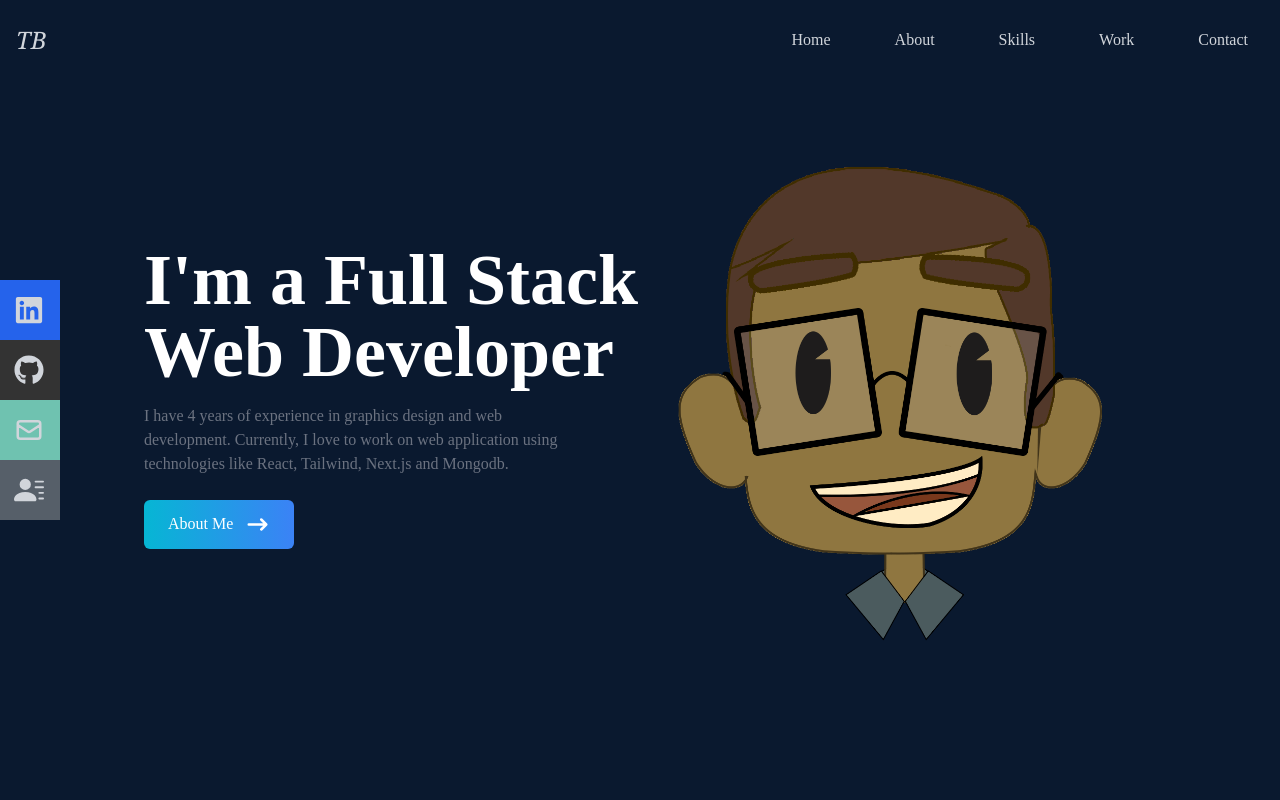
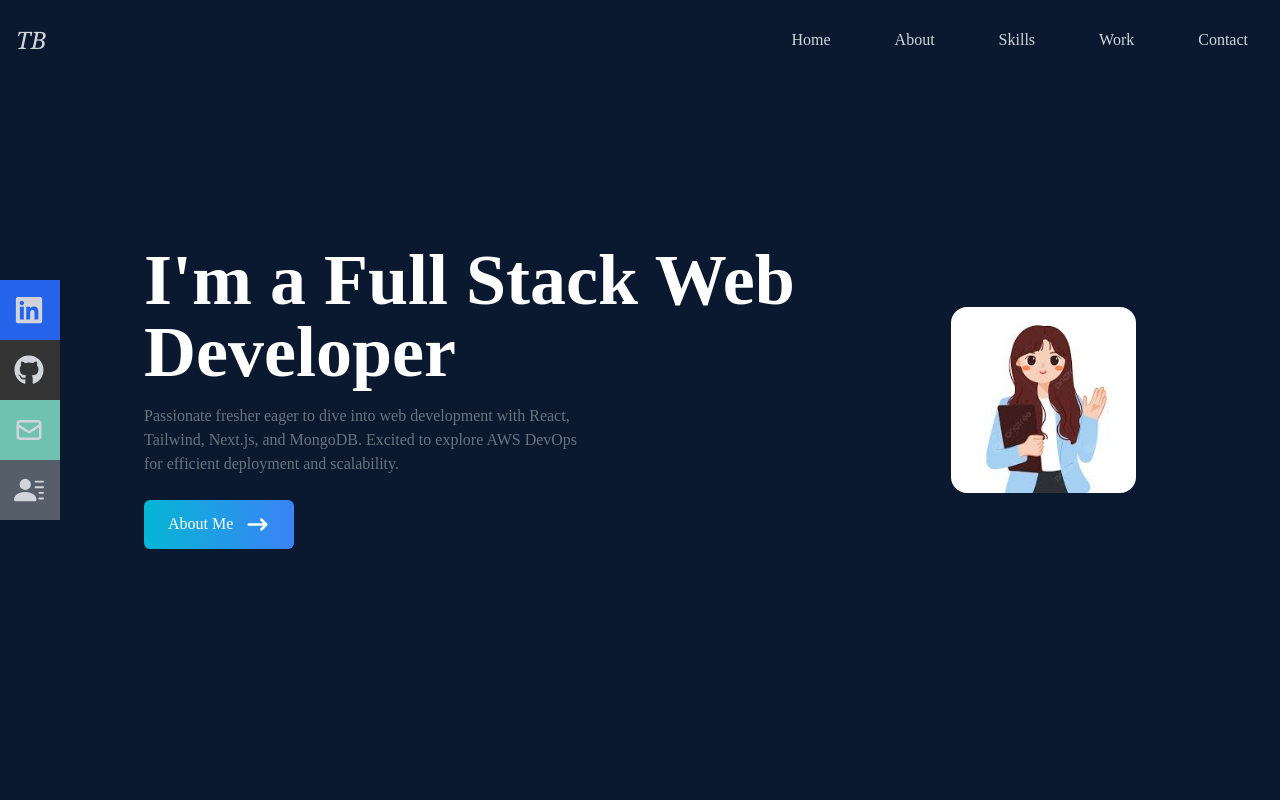
Before and after one commit to Sharulatha-Ramesh/HostingReact, a React (Create React App) app: page / in a window 1280 px wide. Shown: the top 800 px of the page. Built offline with nearby package versions, Linux system fonts and the light colour scheme.

Commit message:
Update Home.jsx

```diff
--- a/src/components/Home.jsx
+++ b/src/components/Home.jsx
@@ -1,6 +1,6 @@
 import React from 'react';
 import { HiArrowNarrowRight } from 'react-icons/hi';
-import me from '../assets/me.png';
+import me from '../assets/mee.png';
 import { Link } from "react-scroll";
 
 const Home = () => {
@@ -15,9 +15,7 @@ const Home = () => {
           I'm a Full Stack Web Developer
         </h2>
         <p className="text-gray-500 py-4 max-w-md">
-           I have 4 years of experience in graphics design and web development.
-          Currently, I love to work on web application using technologies like
-          React, Tailwind, Next.js and Mongodb.
+        Passionate fresher eager to dive into web development with React, Tailwind, Next.js, and MongoDB. Excited to explore AWS DevOps for efficient deployment and scalability.
         </p>
         <div>
           <Link
```
